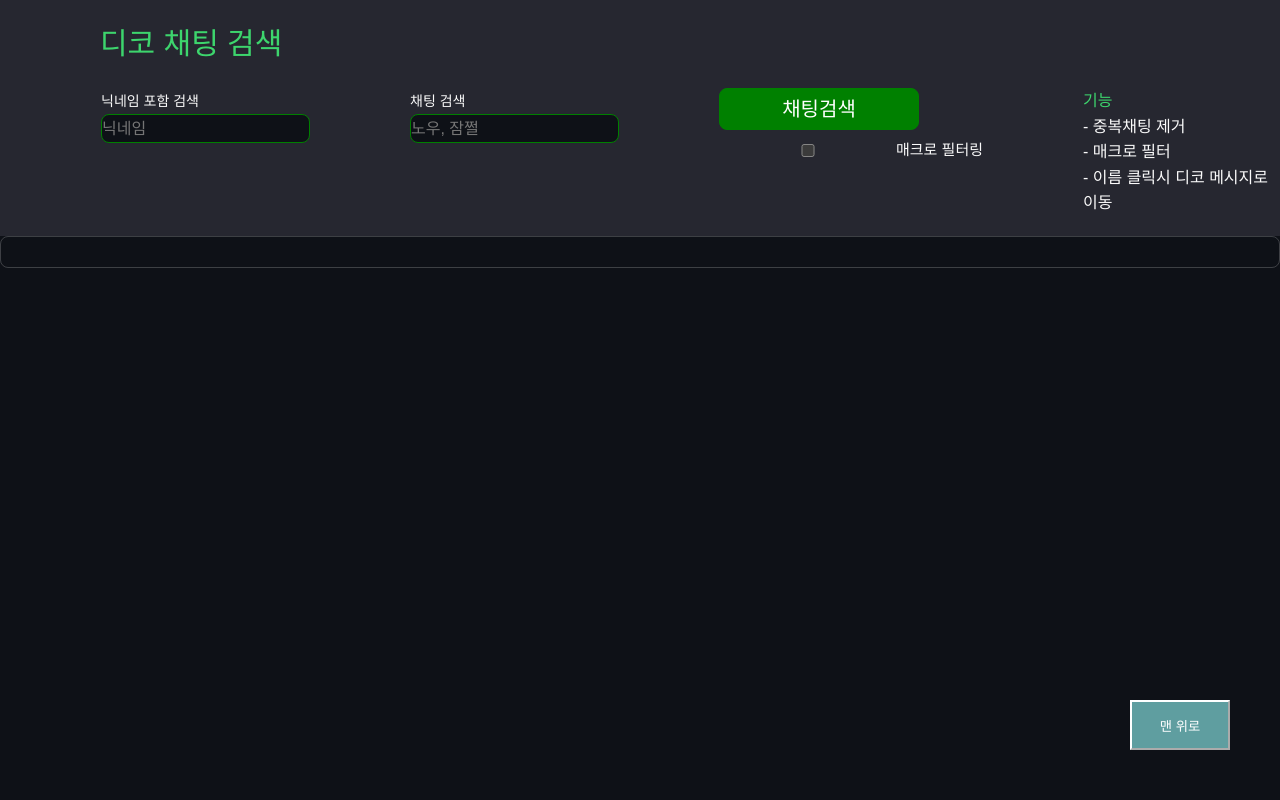
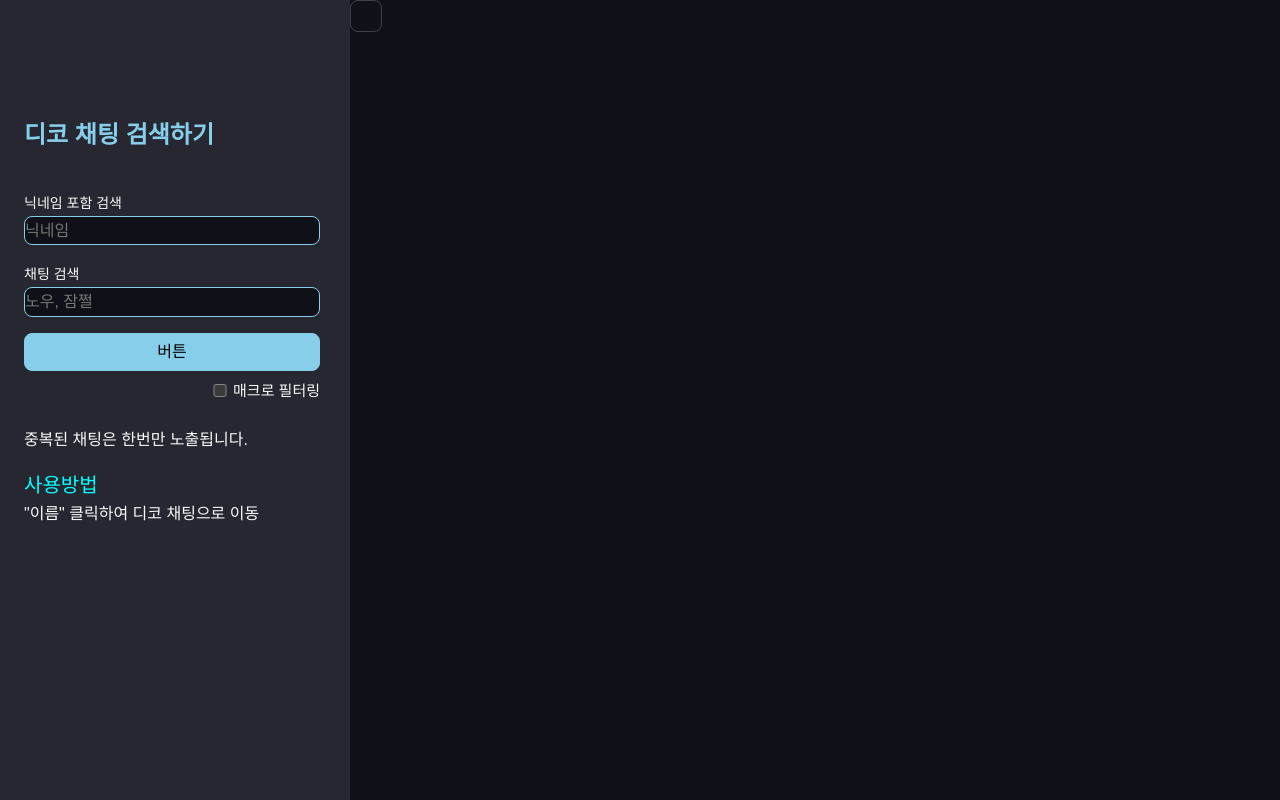
Before and after one commit to hereokay/discord_front, a React (Create React App) app: page / in a window 1280 px wide. Built offline with nearby package versions, Linux system fonts and the light colour scheme.

Commit message:
색상만 블루

```diff
--- a/src/App.css
+++ b/src/App.css
@@ -1,19 +1,18 @@
 /* App.css */
 .App {
+  display: flex;
   height: 100vh;
   background-color: rgb(14, 17, 23);
 }
 
 .App-sidebar {
-  width: 100%;
+  min-width: 350px;
+  width: 350px;
   background-color: rgb(38, 39, 48); /* 텍스트 색상을 흰색으로 설정 */
   overflow-y: auto; /* 내용이 많을 때 스크롤바가 생기도록 설정 */
-  padding-top: 20px;
-  padding-bottom: 20px;
 }
 
 .App-main {
-
   width: auto; /* 메인 컨텐츠의 너비를 전체의 75%로 설정 */
   overflow-y: auto; /* 내용이 많을 때 스크롤바가 생기도록 설정 */
   background-color: rgb(14, 17, 23);
--- a/src/components/ChatInput/ChatInput.css
+++ b/src/components/ChatInput/ChatInput.css
@@ -1,13 +1,27 @@
 .leftSection{
+    font-size: 16px;
+    font-family: "Source Sans Pro", sans-serif;
+    font-weight: 400;
+    line-height: 1.6;
+    text-size-adjust: 100%;
+    -webkit-tap-highlight-color: rgba(0, 0, 0, 0);
+    -webkit-font-smoothing: auto;
+    color: rgb(250, 250, 250);
+    color-scheme: dark;
+    top: 0px;
     background-color: rgb(38, 39, 48);
-
-    width: 100%;
+    z-index: 999991;
+    min-width: 244px;
+    max-width: 550px;
+    transform: none;
+    transition: transform 300ms ease 0s, min-width 300ms ease 0s, max-width 300ms ease 0s;
+    width: 360px !important;
     position: relative;
     user-select: auto;
-
+    height: 100%;
     box-sizing: border-box;
     flex-shrink: 0;
-
+    font-size: 16px;
     font-family: "Source Sans Pro", sans-serif;
     font-weight: 400;
     line-height: 1.6;
@@ -33,17 +47,13 @@
     color-scheme: dark;
     user-select: auto;
     box-sizing: border-box;
-
+    padding: 6rem 1.5rem;
     margin: auto;
 
 }
-.h1-text{
-   font-size: 30px;
-   padding-left: 100px;
-   padding-bottom: 20px;
-}
-section > div > div{
-    padding-left: 100px;
+
+h1 {
+    color:skyblue;
 }
 input {
     text-size-adjust: 100%;
@@ -68,7 +78,6 @@ input {
     font-family: "Source Sans Pro", sans-serif;
     font-size: 1rem;
     font-weight: normal;
-    min-width: 170px;
     width: 100%;
     transition-property: border;
     border-top-left-radius: 0.5rem;
@@ -79,10 +88,10 @@ input {
     background-color: rgb(14, 17, 23);
     padding-left: 0px;
     padding-right: 0px;
-    border-left-color: green;
-    border-right-color: green;
-    border-top-color: green;
-    border-bottom-color: green;
+    border-left-color: skyblue;
+    border-right-color: skyblue;
+    border-top-color: skyblue;
+    border-bottom-color: skyblue;
 }
 
 label {
@@ -140,7 +149,7 @@ label {
     font-family: "Source Sans Pro", sans-serif;
     font-weight: 400;
     line-height: 1.6;
-
+    text-size-adjust: 100%;
     -webkit-tap-highlight-color: rgba(0, 0, 0, 0);
     -webkit-font-smoothing: auto;
     color: rgb(250, 250, 250);
@@ -153,32 +162,46 @@ label {
 }
 
 .searchButton{
+    text-size-adjust: 100%;
+    -webkit-tap-highlight-color: rgba(0, 0, 0, 0);
+    -webkit-font-smoothing: auto;
+    color-scheme: dark;
+    box-sizing: border-box;
     font-size: inherit;
-    font-size: 20px;
-
+    font-family: inherit;
+    overflow: visible;
+    text-transform: none;
+    appearance: button;
+    display: inline-flex;
+    -webkit-box-align: center;
+    align-items: center;
+    -webkit-box-pack: center;
+    justify-content: center;
+    font-weight: 400;
     padding: 0.25rem 0.75rem;
     border-radius: 0.5rem;
+    min-height: 38.4px;
     margin: 0px;
     line-height: 1.6;
-    width: 200px;
+    width: 100%;
     user-select: none;
-    background-color: green;
-    color: rgb(255, 255, 255);
-    border: 1px solid green;
+    background-color: skyblue;
+    color: black;
+    border: 1px solid skyblue;
     cursor: pointer;
 }
 
 
 .searchButton:hover {
-    background-color: rgb(1, 78, 1); /* 마우스 오버 시 배경 색상 변경 */
+    background-color: rgb(60, 133, 202);
   }
 
 
 
 .chatInput {
-    width: 100%;
     font-size: 16px;
     font-family: "Source Sans Pro", sans-serif;
+    font-weight: 400;
     line-height: 1.6;
     text-size-adjust: 100%;
     -webkit-tap-highlight-color: rgba(0, 0, 0, 0);
@@ -187,10 +210,12 @@ label {
     color-scheme: dark;
     user-select: auto;
     box-sizing: border-box;
+    width: 296px;
     position: relative;
     display: flex;
-    justify-content: center;
-
+    flex: 1 1 0%;
+    flex-direction: column;
+    gap: 1rem;
 }
 
 .error-message{
--- a/src/components/ChatInput/ChatInput.js
+++ b/src/components/ChatInput/ChatInput.js
@@ -69,11 +69,6 @@ function ChatInput({ onNewMessages }) {
     // 데이터를 서버로 보내는 함수
     try {
       setIsLoading(true)
-      window.scrollTo({
-        top: 0, // 맨 위로 이동
-        behavior: 'smooth' // 부드러운 스크롤 효과
-      });
-
       const address = process.env.REACT_APP_ADDRESS;
       const response = await fetch(address, {
         method: 'POST',
@@ -115,8 +110,8 @@ function ChatInput({ onNewMessages }) {
 
   return (
     <section className='leftSection'>
-      <div className='h1-text' style={{ color: 'rgb(61, 213, 109)' }}>디코 채팅 검색</div>
       <div className="chatInput">
+        <h1 >디코 채팅 검색하기</h1>
         <div>
           <label>닉네임 포함 검색</label>
           <input
@@ -135,8 +130,17 @@ function ChatInput({ onNewMessages }) {
             placeholder="노우, 잠쩔"
           />
         </div>
+        {/* <div>
+          <label>옵션1 검색</label>
+          <input
+            type="text"
+            value={optionSearch}
+            onChange={handleOptionSearchChange}
+            placeholder="1상"
+          />
+        </div> */}
         <div>
-        <button className='searchButton' onClick={handleSubmit}>{isLoading ? '쿼리중' : '채팅검색'}</button>
+        <button className='searchButton' onClick={handleSubmit}>{isLoading ? '쿼리중' : '버튼'}</button>
         {errorMessage && <div className="error-message">검색할 채팅이 2글자 이상인지 확인해주세요</div>}
         <div className='macro'>
           <input className='macro-btn'
@@ -144,25 +148,23 @@ function ChatInput({ onNewMessages }) {
             checked={isChecked}
             onChange={handleCheckboxChange}
           />
-            <div className='macro-text'>
-              매크로 필터링
-            </div>
+          <div className='macro-text'>
+            매크로 필터링
           </div>
         </div>
+        </div>
         <div className='notice'>
-          <div style={{ color: 'rgb(61, 213, 109)' }}>
-            기능
+          중복된 채팅은 한번만 노출됩니다.
+        </div>
+        <div>
+          <div className='how-to-use'>
+            사용방법
           </div>
           <div>
-            - 중복채팅 제거
-          </div>
-          <div>
-            - 매크로 필터
-          </div>
-          <div>
-            - 이름 클릭시 디코 메시지로 이동
+              "이름" 클릭하여 디코 채팅으로 이동
           </div>
         </div>
+
       </div>
     </section>
   );
--- a/src/components/ChatList/ChatList.css
+++ b/src/components/ChatList/ChatList.css
@@ -56,15 +56,3 @@
     white-space: pre-wrap;
     text-align: left;
   }
-
-  #scrollToTopBtn {
-    position: fixed; /* 요소의 위치를 화면에 고정 */
-    bottom: 50px;    /* 아래에서 20px 떨어진 위치 */
-    right: 50px;     /* 오른쪽에서 20px 떨어진 위치 */
-    /* 추가적인 스타일링 */
-    padding: 10px;
-    width: 100px;
-    height: 50px;
-    background-color:cadetblue;
-    z-index: 99;     /* 다른 요소들 위에 나타나도록 z-index 설정 */
-  }
--- a/src/components/ChatList/ChatList.js
+++ b/src/components/ChatList/ChatList.js
@@ -38,9 +38,7 @@ function ChatList({ messages }) {
           <span className="chat-name" onClick={() => handleClick(msg)}>{msg.globalName}</span>
           <MyComponent highlightedText={msg.content} />
         </div>
-
       ))}
-      <button id="scrollToTopBtn">맨 위로</button>
     </section>
   );
 }
```
